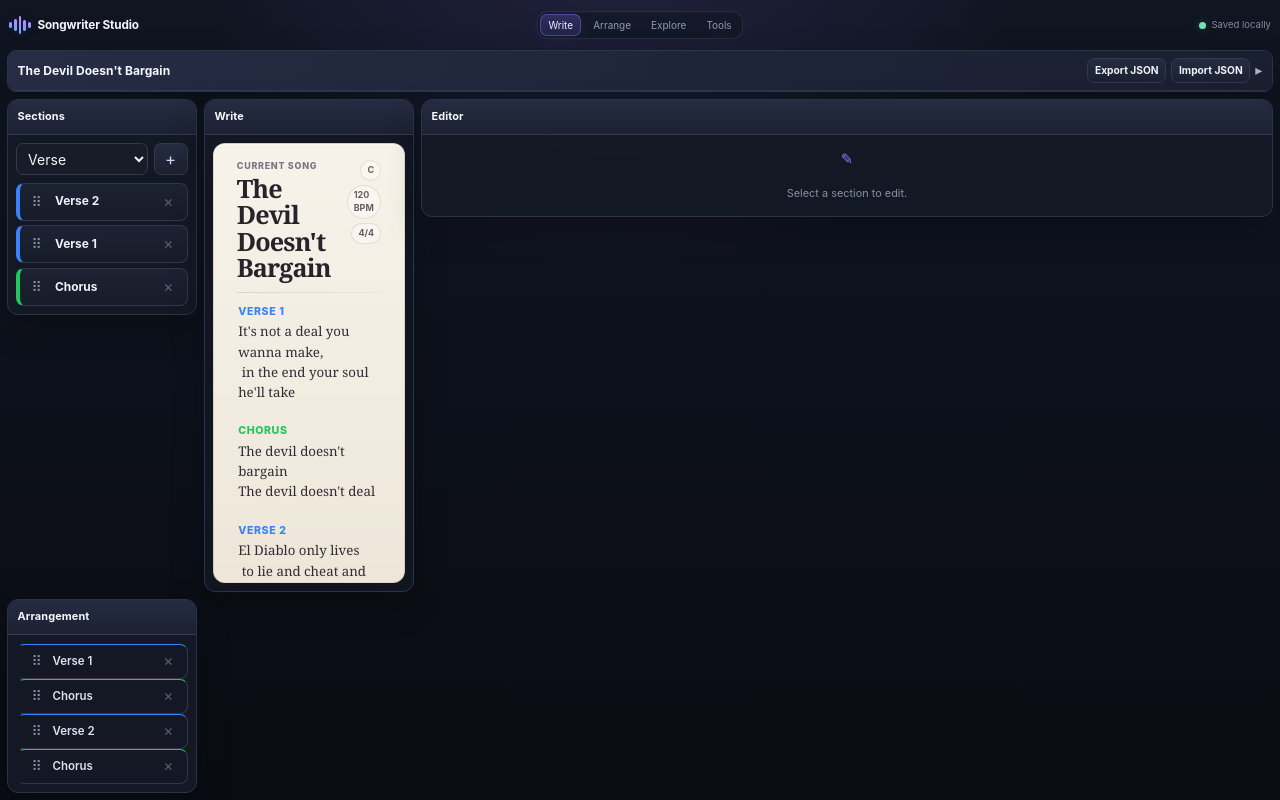
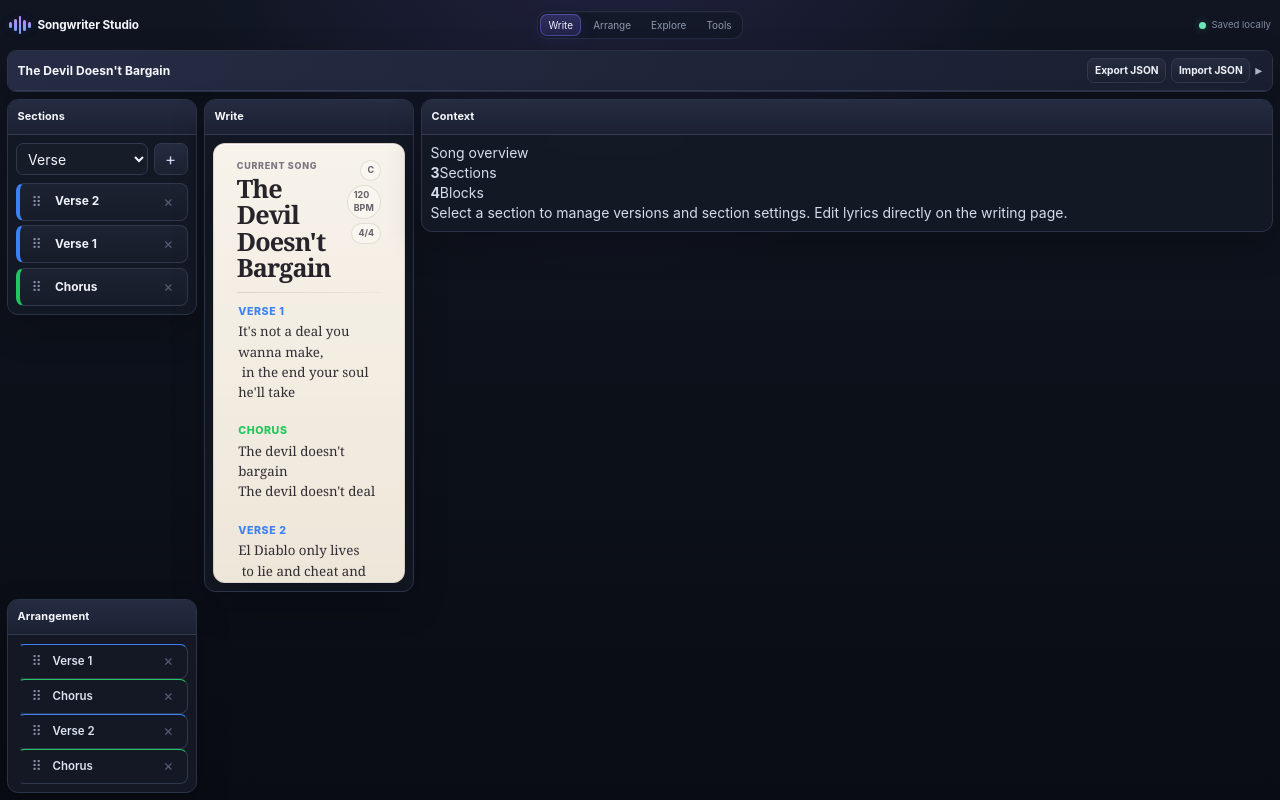
Before and after one commit to dstancomb3/Songwriter-Studio, a React (Vite) app: page / in a window 1280 px wide. Built offline with nearby package versions, Linux system fonts and the light colour scheme.

Commit message:
Convert editor into context panel

```diff
--- a/src/components/sections/SectionEditor.tsx
+++ b/src/components/sections/SectionEditor.tsx
@@ -14,12 +14,6 @@ export function SectionEditor() {
     useSongStore(
       (state) =>
         state.selectedSectionId
-    );
-
-  const updateLyrics =
-    useSongStore(
-      (state) =>
-        state.updateLyrics
     );
 
   const setActiveVersion =
@@ -58,17 +52,34 @@ export function SectionEditor() {
         state.updateSectionColor
     );
 
-  if (
-    !song ||
-    !selectedSectionId
-  ) {
+  if (!song) {
+    return null;
+  }
+
+  if (!selectedSectionId) {
     return (
-      <Panel title="Editor">
-        <div className="editor-empty">
-          <div className="editor-empty__icon">
-            ✎
+      <Panel title="Context">
+        <div className="context-overview">
+          <div className="context-overview__label">
+            Song overview
           </div>
-          <div>Select a section to edit.</div>
+
+          <div className="context-stat-grid">
+            <div className="context-stat">
+              <strong>{song.sections.length}</strong>
+              <span>Sections</span>
+            </div>
+            <div className="context-stat">
+              <strong>
+                {song.arrangements[0]?.sequence.length ?? 0}
+              </strong>
+              <span>Blocks</span>
+            </div>
+          </div>
+
+          <div className="context-hint">
+            Select a section to manage versions and section settings. Edit lyrics directly on the writing page.
+          </div>
         </div>
       </Panel>
     );
@@ -102,7 +113,7 @@ export function SectionEditor() {
     );
 
   return (
-    <Panel title="Editor">
+    <Panel title="Context">
       <div className="editor-section-heading">
         <span
           className="editor-section-heading__dot"
@@ -113,7 +124,12 @@ export function SectionEditor() {
               ],
           }}
         />
-        <strong>{section.title}</strong>
+        <div>
+          <strong>{section.title}</strong>
+          <div className="context-section-type">
+            {section.type}
+          </div>
+        </div>
       </div>
 
       <div className="editor-field">
@@ -232,18 +248,10 @@ export function SectionEditor() {
         </button>
       </div>
 
-      <div className="editor-field editor-field--lyrics">
-        <label>Lyrics</label>
-        <textarea
-          value={version.lyrics}
-          onChange={(event) =>
-            updateLyrics(
-              section.id,
-              event.target.value
-            )
-          }
-          rows={9}
-        />
+      <div className="context-divider" />
+
+      <div className="context-hint">
+        Lyrics are edited directly in the Write canvas. Changes are saved to this active version automatically.
       </div>
     </Panel>
   );
```
